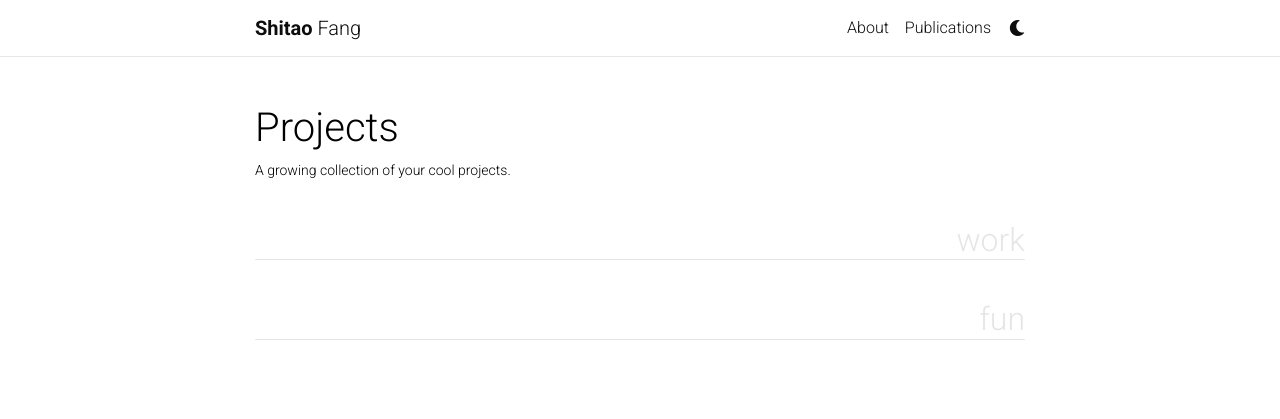
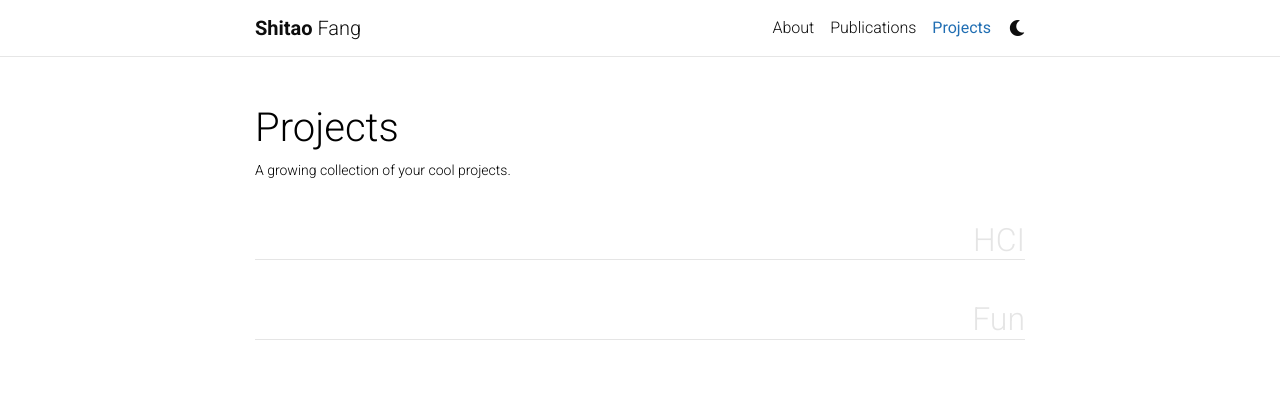
Before and after one commit to First2nd3rd/First2nd3rd.github.io, a Jekyll site: the page built from _pages/projects.md, in a window 1280 px wide. Shown: the top 419 px of the page. Built offline with Jekyll 4.4.1, drawn with Linux system fonts in a browser that asks for light colours; comment, search, counter and statistics services are not loaded; a style sheet for code colours, icons or effects is not loaded.

Commit message:
really fixed footer

```diff
--- a/_includes/figure.html
+++ b/_includes/figure.html
@@ -1,4 +1,4 @@
-{%- assign path = include.path | remove: ".jpg" | remove: ".jpeg" | remove: ".png" | remove: ".tiff" -%}
+{%- assign path = include.path | remove: ".jpg" | remove: ".jpeg" | remove: ".png" | remove: ".tiff" | remove: ".gif" -%}
 
 <figure>
 
--- a/_includes/footer.html
+++ b/_includes/footer.html
@@ -1,8 +1,11 @@
-      <div class="footer" style="text-align: center;">
+    <footer>
+      <div style="text-align: center;">
         <hr>
           &copy; Copyright {{ site.time | date: '%Y' }} {{ site.first_name }} {{ site.last_name }}.
           <p> </p>
       </div>
+    </footer>
+
 
 
 
--- a/_includes/projects.html
+++ b/_includes/projects.html
@@ -13,7 +13,7 @@
           alt="project thumbnail" -%}
         {%- endif %}
         <div class="card-body">
-          <h2 class="card-title text-lowercase">{{ project.title }}</h2>
+          <h2 class="card-title">{{ project.title }}</h2>
           <p class="card-text">{{ project.description }}</p>
           <div class="row ml-1 mr-1 p-0">
             {%- if project.github -%}
--- a/_layouts/default.html
+++ b/_layouts/default.html
@@ -2,8 +2,7 @@
 layout: parse
 ---
 <!DOCTYPE html>
-<html lang="{{ site.lang }}">
-
+<html lang="{{ site.lang }}" style="height: 100%;">
   <!-- Head -->
   <head>
   {%- if page.redirect -%}
@@ -26,6 +25,11 @@ layout: parse
     <!-- Footer -->
     <!--{%- include footer.html %} -->
 
+    <div style="text-align: center;" class="footer_fst">
+      <hr>
+        &copy; Copyright {{ site.time | date: '%Y' }} {{ site.first_name }} {{ site.last_name }}.
+        <p> </p>
+    </div>
 
     <!-- JavaScripts -->
     {% include scripts/jquery.html %}
@@ -37,5 +41,4 @@ layout: parse
   </body>
 
   <!-- used to be in the body-->
-  {%- include footer.html %}
 </html>
--- a/_pages/projects.md
+++ b/_pages/projects.md
@@ -4,8 +4,8 @@ title: Projects
 sort: 3
 permalink: /projects/
 description: A growing collection of your cool projects.
-nav: false
-display_categories: [work, fun]
+nav: true
+display_categories: [HCI, Fun]
 horizontal: false
 ---
 
--- a/_sass/_layout.scss
+++ b/_sass/_layout.scss
@@ -3,7 +3,9 @@
  ******************************************************************************/
 
 body {
-  padding-bottom: 90px;
+  padding-bottom: 70px;
+  position: relative;
+  min-height: 100%;
   color: var(--global-text-color);
   background-color: var(--global-bg-color);
 
@@ -15,11 +17,12 @@ body {
 body.fixed-top-nav {
   // Add some padding for the nav-bar.
   padding-top: 56px;
+  padding-bottom: 70px;
 }
 
 body.sticky-bottom-footer {
   // Remove padding below footer.
-  padding-bottom: 0;
+  padding-bottom: 70px;
 }
 
 .container {
@@ -34,14 +37,22 @@ body.sticky-bottom-footer {
 }
 
 //put footer outside the body.
-.footer{
+.footer_fst{
   width: 100%;
   height: 70px;
-  position: fixed;
-  bottom: 0px;
+  position: absolute;
+  bottom: 0;
   left: 0px;
+  //background-color: orange;
 }
 
+.colortest{
+  background-color: blue;
+  position: relative;
+  width: 100%;
+  min-height: 100%;
+  padding-bottom: 100px;
+}
 // TODO: redefine content layout.
 
 
```
Also changed, not shown: assets/img/animal.gif (added), 2 other files.
